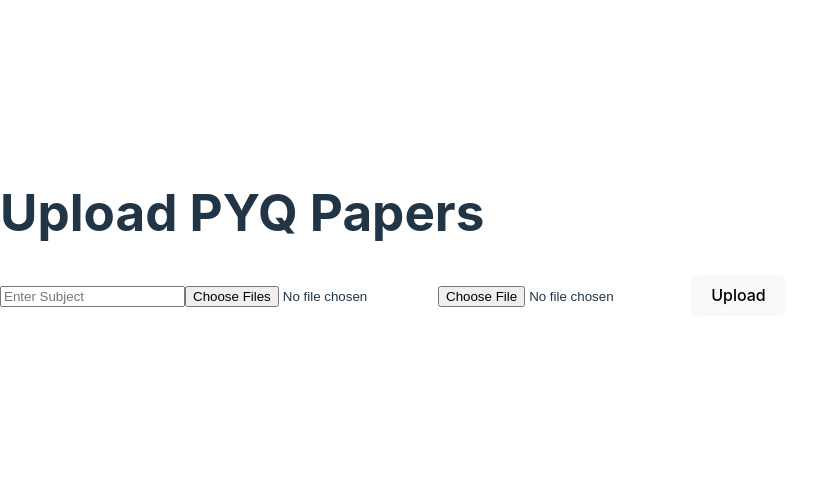
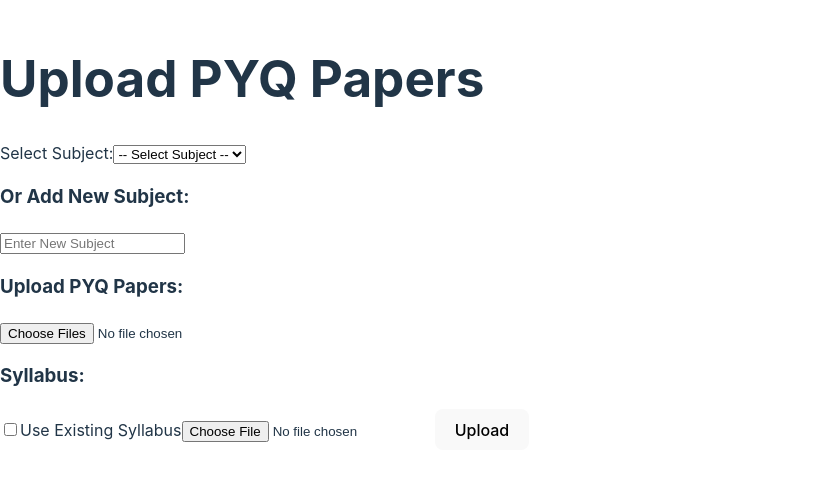
Before and after one commit to Agrawal-Vansh/PYQ-Analysis, a React (Vite) app in the folder frontend/: page / in a window 1280 px wide. Shown: the part 167-648 px from the top of the page, without its empty margins (0-828 px from the left). Built offline with nearby package versions, Linux system fonts and the light colour scheme.

Commit message:
basic full text extraction

```diff
--- a/frontend/src/App.jsx
+++ b/frontend/src/App.jsx
@@ -1,46 +1,78 @@
-import { useState } from "react";
+import { useState, useEffect } from "react";
 import axios from "axios";
 
 function UploadPYQ() {
   const [subject, setSubject] = useState("");
+  const [newSubject, setNewSubject] = useState("");
+  const [subjects, setSubjects] = useState([]);
   const [pyqFiles, setPyqFiles] = useState([]);
   const [syllabus, setSyllabus] = useState(null);
+  const [useExistingSyllabus, setUseExistingSyllabus] = useState(false);
+  const [existingSyllabi, setExistingSyllabi] = useState([]);
   const [topics, setTopics] = useState([]);
 
-  const handleFileChange = (e, type) => {
-    if (type === "pyq") setPyqFiles([...e.target.files]);
-    else setSyllabus(e.target.files[0]);
+  useEffect(() => {
+    // fetchSubjects();
+    // fetchExistingSyllabi();
+  }, []);
+
+  const fetchSubjects = async () => {
+    try {
+      const res = await axios.get("http://localhost:5000/api/subjects");
+      setSubjects(res.data);
+    } catch (error) {
+      console.error("Error fetching subjects:", error);
+    }
   };
 
-  const fetchTopics = async () => {
+  const fetchExistingSyllabi = async () => {
     try {
-      const res = await axios.get("http://localhost:5000/api/upload/most-asked-topics");
-      setTopics(res.data);
+      const res = await axios.get("http://localhost:5000/api/syllabi");
+      setExistingSyllabi(res.data);
     } catch (error) {
-      console.error("Error fetching topics:", error);
+      console.error("Error fetching syllabi:", error);
+    }
+  };
+
+  const handleFileChange = (e, type) => {
+    if (type === "pyq") {
+      setPyqFiles([...e.target.files]);
+    } else {
+      setSyllabus(e.target.files[0]);
     }
   };
 
   const uploadFiles = async () => {
-    if (!subject || pyqFiles.length === 0 || !syllabus) {
-      alert("Please select a subject, PYQ files, and a syllabus before uploading.");
+    if (!subject && !newSubject) {
+      alert("Please select or enter a subject before uploading.");
+      return;
+    }
+    if (pyqFiles.length === 0) {
+      alert("Please upload at least one PYQ file.");
+      return;
+    }
+    if (!useExistingSyllabus && !syllabus) {
+      alert("Please upload a syllabus file or select an existing one.");
       return;
     }
 
     const formData = new FormData();
     pyqFiles.forEach((file) => formData.append("pyqs", file));
-    formData.append("syllabus", syllabus);
-    formData.append("subject", subject);
-    console.log("Uploading files...");
-
+    if (!useExistingSyllabus) {
+      formData.append("syllabus", syllabus);
+    } else {
+      formData.append("syllabus_id", syllabus);
+    }
+    formData.append("subject", newSubject || subject);
 
     try {
-      await axios.post("http://localhost:5000/api/upload", formData);
+      const res = await axios.post("http://localhost:5000/api/upload", formData, {
+        headers: { "Content-Type": "multipart/form-data" },
+      });
       alert("Files uploaded successfully!");
-      console.log("Files uploaded successfully!");
-      console.log("Fetching topics...");
-      fetchTopics(); // ✅ Fetch topics only after successful upload
+      console.log(res.data);
     } catch (error) {
+      console.error("Upload failed:", error);
       alert("Upload failed. Please try again.");
     }
   };
@@ -48,23 +80,61 @@ function UploadPYQ() {
   return (
     <div>
       <h1>Upload PYQ Papers</h1>
-      <input type="text" placeholder="Enter Subject" onChange={(e) => setSubject(e.target.value)} />
+
+      <label>Select Subject:</label>
+      <select value={subject} onChange={(e) => setSubject(e.target.value)}>
+        <option value="">-- Select Subject --</option>
+        {subjects.map((sub, index) => (
+          <option key={index} value={sub}>{sub}</option>
+        ))}
+      </select>
+
+      <h3>Or Add New Subject:</h3>
+      <input
+        type="text"
+        placeholder="Enter New Subject"
+        value={newSubject}
+        onChange={(e) => setNewSubject(e.target.value)}
+      />
+
+      <h3>Upload PYQ Papers:</h3>
       <input type="file" multiple onChange={(e) => handleFileChange(e, "pyq")} />
-      <input type="file" onChange={(e) => handleFileChange(e, "syllabus")} />
-      <button onClick={uploadFiles}>Upload</button>
 
-      {topics.length > 0 && (
-        <>
-          <h2>Most Asked Topics</h2>
+      {pyqFiles.length > 0 && (
+        <div>
+          <h3>Preview Uploaded PYQ Papers:</h3>
           <ul>
-            {topics.map((t, index) => (
+            {pyqFiles.map((file, index) => (
               <li key={index}>
-                {t.topic} ({t.count} times)
+                <a href={URL.createObjectURL(file)} target="_blank" rel="noopener noreferrer">{file.name}</a>
               </li>
             ))}
           </ul>
-        </>
+        </div>
       )}
+
+      <h3>Syllabus:</h3>
+      <label>
+        <input
+          type="checkbox"
+          checked={useExistingSyllabus}
+          onChange={() => setUseExistingSyllabus(!useExistingSyllabus)}
+        />
+        Use Existing Syllabus
+      </label>
+
+      {useExistingSyllabus ? (
+        <select value={syllabus} onChange={(e) => setSyllabus(e.target.value)}>
+          <option value="">-- Select Existing Syllabus --</option>
+          {existingSyllabi.map((s, index) => (
+            <option key={index} value={s._id}>{s.name}</option>
+          ))}
+        </select>
+      ) : (
+        <input type="file" onChange={(e) => handleFileChange(e, "syllabus")} />
+      )}
+
+      <button onClick={uploadFiles}>Upload</button>
     </div>
   );
 }
```
Also changed, not shown: 2 other files (tests, documents, lock files or other folders).
